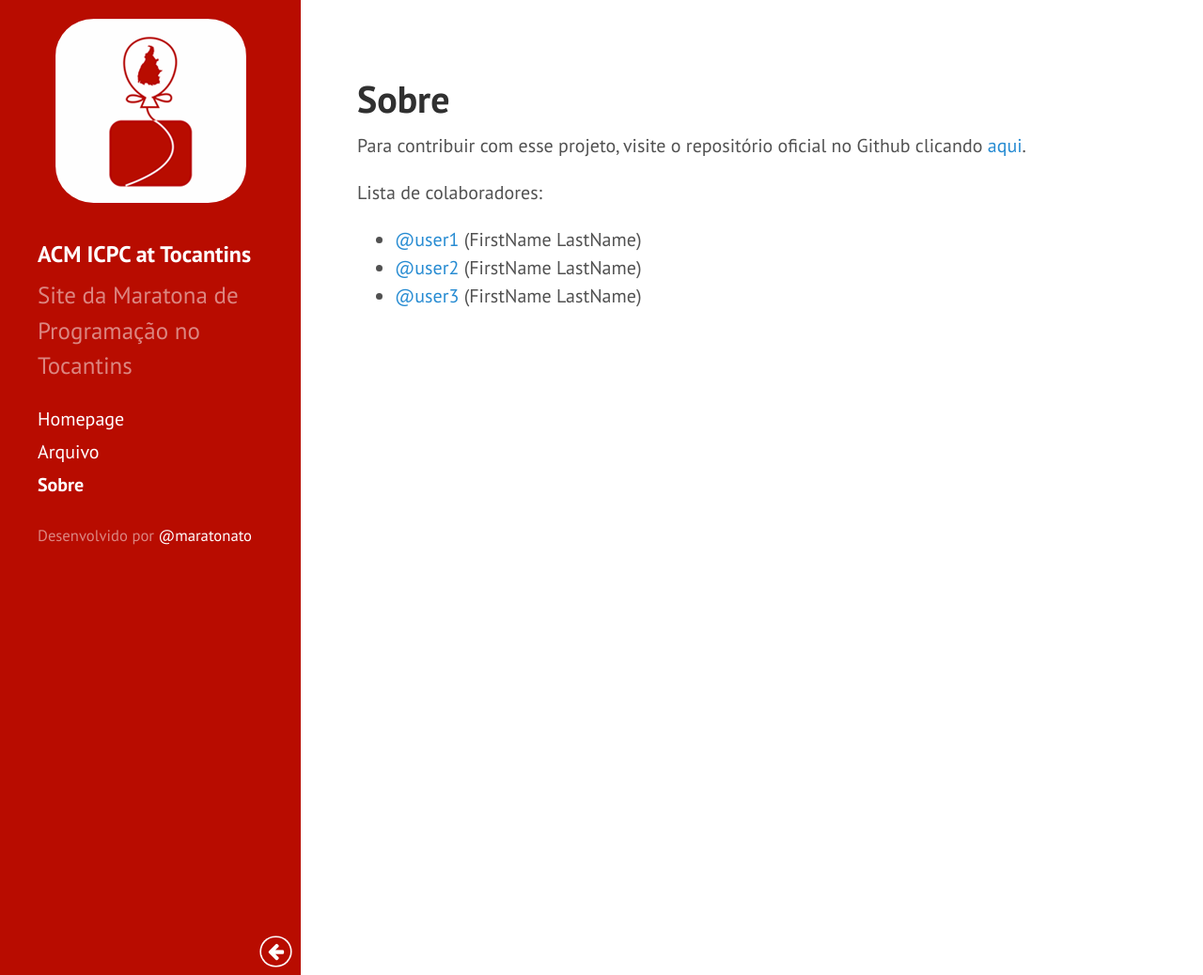
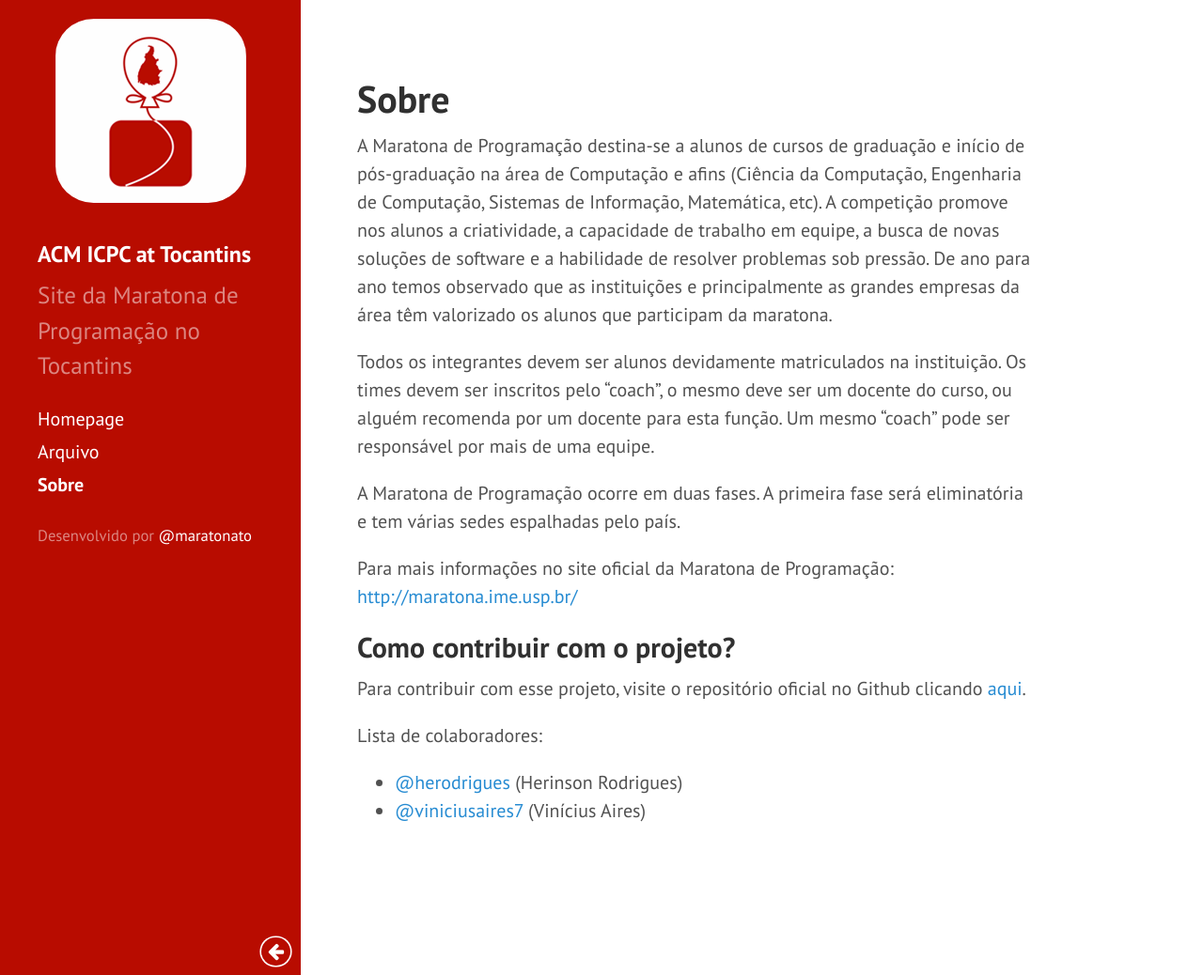
Before and after one commit to maratonato/maratonato.github.io, a Jekyll site: the page built from sobre.md, in a window 1280 px wide and 1038 px high. Shown: the whole window at 94% size. Built offline with Jekyll 4.4.1, drawn with Linux system fonts in a browser that asks for light colours; nearby versions of some CDN libraries; Markdown is read by kramdown in place of the engine named in the settings.

```diff
--- a/_config.yml
+++ b/_config.yml
@@ -40,7 +40,7 @@ footer-links:
 disqus:
 
 # Enter your Google Analytics web tracking code (e.g. UA-2110908-2) to activate tracking
-google_analytics:
+google_analytics: UA-71312825-1
 
 # Your website URL (e.g. http://barryclark.github.io or http://www.barryclark.co)
 # Used for Sitemap.xml and your RSS feed
--- a/_includes/head.html
+++ b/_includes/head.html
@@ -27,4 +27,11 @@
 
   <!-- RSS -->
   <link rel="alternate" type="application/rss+xml" title="RSS" href="/atom.xml">
+
+  <style type="text/css">
+    a:link
+    {
+     text-decoration:none;
+    }
+  </style>
 </head>
--- a/_includes/sidebar.html
+++ b/_includes/sidebar.html
@@ -1,7 +1,7 @@
 <div class="sidebar visible">
   <div class="container sidebar-sticky">
     <div class="sidebar-about">
-      <img class="circular"" src="{{ site.baseurl }}/images/icpc_logo.png" />
+      <a href="/"><img class="circular"" src="{{ site.baseurl }}/images/icpc_logo.png" /></a>
       <h1>
 		 {{ site.name }}
       </h1>
--- a/sobre.md
+++ b/sobre.md
@@ -4,10 +4,20 @@ title: Sobre
 permalink: /sobre/
 ---
 
+A Maratona de Programação destina-se a alunos de cursos de graduação e início de pós-graduação na área de Computação e afins (Ciência da Computação, Engenharia de Computação, Sistemas de Informação, Matemática, etc). A competição promove nos alunos a criatividade, a capacidade de trabalho em equipe, a busca de novas soluções de software e a habilidade de resolver problemas sob pressão. De ano para ano temos observado que as instituições e principalmente as grandes empresas da área têm valorizado os alunos que participam da maratona.
+
+Todos os integrantes devem ser alunos devidamente matriculados na instituição. Os times devem ser inscritos pelo “coach”, o mesmo deve ser um docente do curso, ou alguém recomenda por um docente para esta função. Um mesmo “coach” pode ser responsável por mais de uma equipe.
+
+A Maratona de Programação ocorre em duas fases. A primeira fase será eliminatória e tem várias sedes espalhadas pelo país.
+
+Para mais informações no site oficial da Maratona de Programação: [http://maratona.ime.usp.br/](http://maratona.ime.usp.br/)
+
+Como contribuir com o projeto?
+----
+
 Para contribuir com esse projeto, visite o repositório oficial no Github clicando [aqui](https://github.com/maratonato/maratonato.github.io).
 
 Lista de colaboradores:
 
-- [@user1](https://github.com/user1) (FirstName LastName)
-- [@user2](https://github.com/user2) (FirstName LastName)
-- [@user3](https://github.com/user3) (FirstName LastName)
+- [@herodrigues](https://github.com/herodrigues) (Herinson Rodrigues)
+- [@viniciusaires7](https://github.com/viniciusaires7) (Vinícius Aires)
```
Also changed, not shown: _posts/2015-12-11-welcome.md (+13 -3 lines).
